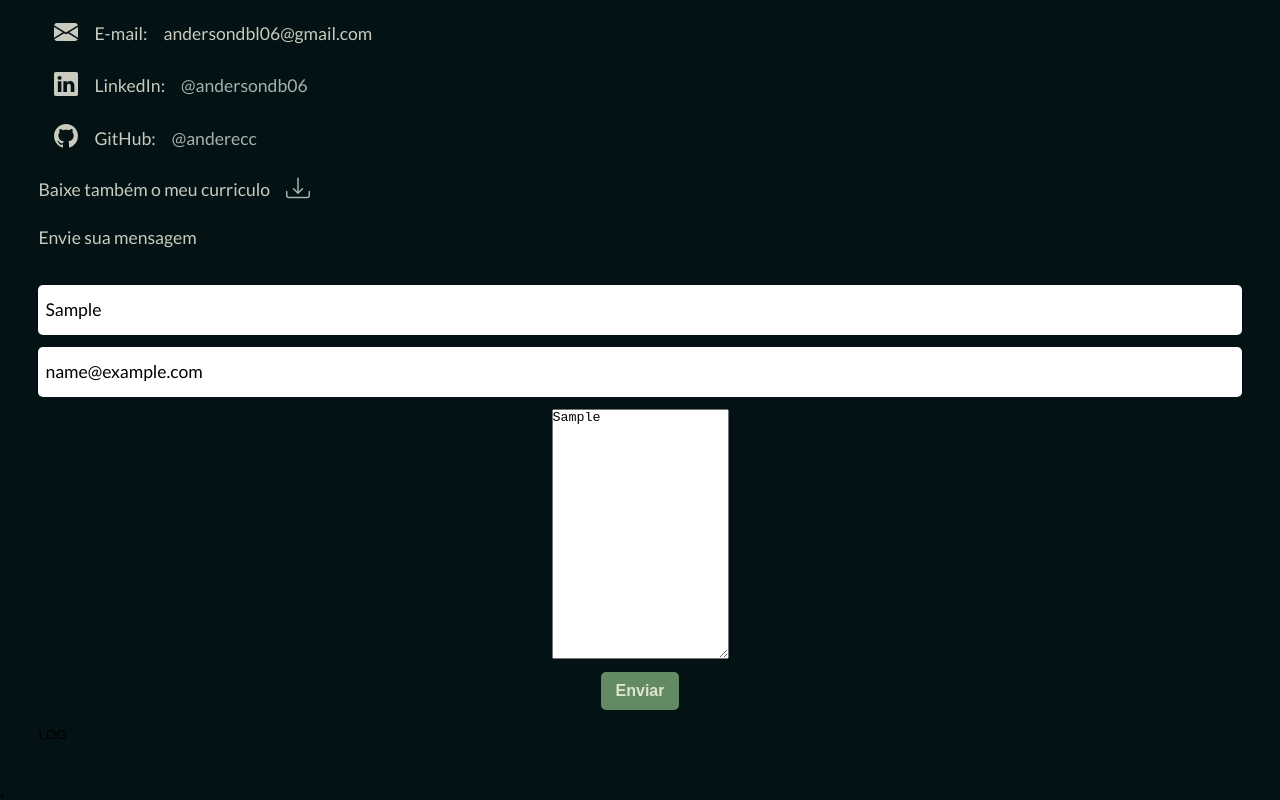
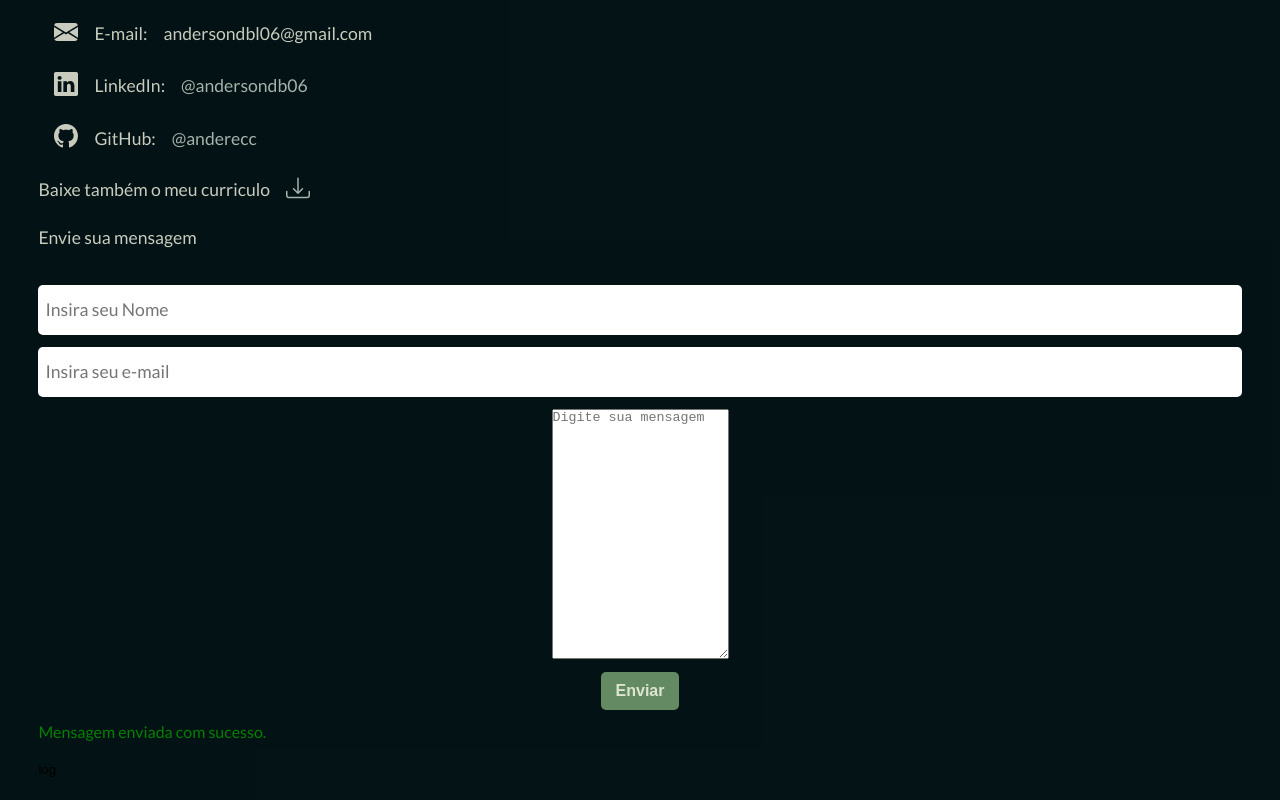
Before and after one commit to anderecc/portfolio-next, a Next.js app: page /contato in a window 1280 px wide. Both pictures are taken after typing "Sample", "name@example.com", "Sample" into the empty fields and a click on the button "Enviar". Shown: the part 269-1069 px from the top of the page. Built offline with nearby package versions, Linux system fonts and the light colour scheme; no server answers.

Commit message:
add validate form

```diff
--- a/package.json
+++ b/package.json
@@ -10,6 +10,7 @@
   },
   "dependencies": {
     "dotenv": "^16.0.3",
+    "email-validator": "^2.0.4",
     "jspdf": "^2.5.1",
     "next": "12.2.4",
     "nodemailer": "^6.9.1",
@@ -21,5 +22,4 @@
     "eslint": "8.21.0",
     "eslint-config-next": "12.2.4"
   }
-
 }
--- a/src/components/Letra.jsx
+++ b/src/components/Letra.jsx
@@ -5,7 +5,7 @@ export default function Letra(props) {
         <span
             className={`${styles.letra} ${
                 props.menu ? styles.LetrasMenu : ''
-            } ${props.loading ? styles.LetrasLoading : ''}`}
+            } ${props.loading ? styles.LetrasLoading : styles.LetrasMenu}`}
             style={props.style}
         >
             {props.letra}
--- /dev/null
+++ b/src/functions/downloadCr.js
@@ -0,0 +1,14 @@
+let downloadCr = () => {
+    return fetch('/images/cr/crAnderson.pdf').then((response) => {
+        response.blob().then((blob) => {
+            // Creating new object of PDF file
+            const fileURL = window.URL.createObjectURL(blob);
+            // Setting various property values
+            let alink = document.createElement('a');
+            alink.href = fileURL;
+            alink.download = 'crAnderson.pdf';
+            alink.click();
+        });
+    });
+};
+export default downloadCr;
--- /dev/null
+++ b/src/functions/sendEmail.js
@@ -0,0 +1,40 @@
+let sendEmail = (values, dispatch, setMessage, setLoadingReq, setEmail) => {
+    dispatch(setLoadingReq(true));
+    let { name, email, message } = values;
+    return fetch('/api/sendEmail', {
+        method: 'POST',
+        headers: {
+            'Content-Type': 'application/json',
+        },
+        body: JSON.stringify({
+            name,
+            email,
+            message,
+        }),
+    })
+        .then((res) => {
+            dispatch(setLoadingReq(false));
+            dispatch(
+                setMessage('SET_MESSAGE_SUCCESS', {
+                    send: 'Mensagem enviada com sucesso.',
+                })
+            );
+            dispatch(
+                setEmail({
+                    name: '',
+                    email: '',
+                    message: '',
+                })
+            );
+        })
+        .catch((err) => {
+            dispatch(
+                setMessage(
+                    'SET_MESSAGE_ERROR',
+                    'Ocorreu algum erro inesperado.'
+                )
+            );
+        });
+};
+
+export default sendEmail;
--- a/src/pages/contato.jsx
+++ b/src/pages/contato.jsx
@@ -1,3 +1,4 @@
+import { validate } from 'email-validator';
 import Link from 'next/link';
 import { useContext, useEffect, useState } from 'react';
 
@@ -15,14 +16,70 @@ import { AppContext } from '../context';
 import styles from '../styles/Contato.module.sass';
 
 export default function Contato(props) {
-    let { state, handleSetValuesSendEmail, sendEmail, handleDownloadCr } =
-        useContext(AppContext);
+    let {
+        state,
+        handleSetValuesSendEmail,
+        handleSendEmail,
+        handleDownloadCr,
+        handleSetMessage,
+    } = useContext(AppContext);
+
+    let handleGetName = (e) => {
+        if (e.target.value !== 0 && e.target.value.trim()) {
+            handleSetValuesSendEmail({
+                ...state.sendEmail,
+                name: e.target.value,
+            });
+            handleSetMessage('SET_MESSAGE_ERROR', {
+                name: '',
+            });
+        } else {
+            handleSetMessage('SET_MESSAGE_ERROR', {
+                name: 'Digite um nome válido.',
+            });
+        }
+    };
+    let handleGetEmail = (e) => {
+        if (validate(e.target.value) && e.target.value.trim()) {
+            handleSetValuesSendEmail({
+                ...state.sendEmail,
+                email: e.target.value,
+            });
+            handleSetMessage('SET_MESSAGE_ERROR', {
+                email: '',
+            });
+        } else {
+            handleSetMessage('SET_MESSAGE_ERROR', {
+                email: 'Digite um email válido.',
+            });
+        }
+    };
+    let handleGetMessage = (e) => {
+        if (e.target.value !== 0 && e.target.value.trim()) {
+            handleSetValuesSendEmail({
+                ...state.sendEmail,
+                message: e.target.value,
+            });
+            handleSetMessage('SET_MESSAGE_ERROR', {
+                message: '',
+            });
+        } else {
+            handleSetMessage('SET_MESSAGE_ERROR', {
+                message: 'Digite alguma mensagem.',
+            });
+        }
+    };
 
     return (
         <div className="layout">
             <Header contato></Header>
             {state.loading ? (
                 <Loading letras="Contato" />
+            ) : state.loadingReq ? (
+                <Loading
+                    letras="Enviando"
+                    loadingReq={state.loadingReq}
+                ></Loading>
             ) : (
                 <Content>
                     <h1 className={styles.h1}>Entre em contato</h1>
@@ -73,57 +130,65 @@ export default function Contato(props) {
                                     type="name"
                                     name="name"
                                     id={styles.email}
-                                    onChange={(e) =>
-                                        handleSetValuesSendEmail(e, {
-                                            name: e.target.value,
-                                        })
-                                    }
+                                    onChange={handleGetName}
                                     placeholder="Insira seu Nome"
                                 />
+                                {state.message.error.name ? (
+                                    <label className="message error">
+                                        {state.message.error.name}
+                                    </label>
+                                ) : (
+                                    <></>
+                                )}
+
                                 <input
                                     type="email"
                                     name="email"
                                     id={styles.email}
-                                    onChange={(e) =>
-                                        handleSetValuesSendEmail(e, {
-                                            ...state.sendEmail,
-                                            email: e.target.value,
-                                        })
-                                    }
+                                    onChange={handleGetEmail}
                                     placeholder="Insira seu e-mail"
                                 />
+                                {state.message.error.email ? (
+                                    <label className="message error">
+                                        {state.message.error.email}
+                                    </label>
+                                ) : (
+                                    <></>
+                                )}
 
                                 <textarea
                                     type="text"
                                     id={styles.mensagem}
-                                    onChange={(e) =>
-                                        handleSetValuesSendEmail(e, {
-                                            ...state.sendEmail,
-                                            message: e.target.value,
-                                        })
-                                    }
+                                    onChange={handleGetMessage}
                                     placeholder="Digite sua mensagem"
                                 />
+                                {state.message.error.message ? (
+                                    <label className="message error">
+                                        {state.message.error.message}
+                                    </label>
+                                ) : (
+                                    <></>
+                                )}
                                 <button
                                     className={styles.buttonEnviar}
                                     onClick={(e) =>
-                                        sendEmail(e, state.sendEmail)
+                                        handleSendEmail(e, state.sendEmail)
                                     }
                                 >
                                     Enviar
                                 </button>
                             </form>
-                            <button
-                                onClick={
-                                    () =>
-                                        console.log(
-                                            process.env.NEXT_PUBLIC_USER_MAIL
-                                        ) // remove this after you've confirmed it is working
-                                }
-                            >
-                                LOG
-                            </button>
+                            {state.message.success.send ? (
+                                <label className="message success">
+                                    {state.message.success.send}
+                                </label>
+                            ) : (
+                                <></>
+                            )}
                         </div>
+                        <button onClick={() => console.log(state.sendEmail)}>
+                            log
+                        </button>
                     </section>
                 </Content>
             )}
--- a/src/store/reducers/index.jsx
+++ b/src/store/reducers/index.jsx
@@ -2,11 +2,16 @@ export let initialState = {
     theme: 1,
     menuOpen: false,
     loading: true,
+    loadingReq: false,
     projetos: [],
     sendEmail: {
-        nome: '',
+        name: '',
         email: '',
         message: '',
+    },
+    message: {
+        success: {},
+        error: {},
     },
 };
 
@@ -19,12 +24,32 @@ let reducer = (state, action) => {
                 ...state,
                 loading: action.payload,
             };
+        case 'SET_LOADING_REQ':
+            return {
+                ...state,
+                loadingReq: action.payload,
+            };
         case 'SET_MENU_OPEN_OR_CLOSE':
             return { ...state, menuOpen: action.payload };
 
         case 'SET_VALUES_SEND_EMAIL':
             return { ...state, sendEmail: action.payload };
-
+        case 'SET_MESSAGE_ERROR':
+            return {
+                ...state,
+                message: {
+                    ...state.message,
+                    error: { ...state.message.error, ...action.payload },
+                },
+            };
+        case 'SET_MESSAGE_SUCCESS':
+            return {
+                ...state,
+                message: {
+                    ...state.message,
+                    success: { ...state.message.success, ...action.payload },
+                },
+            };
         default:
             return { ...state };
     }
--- a/src/styles/globals.sass
+++ b/src/styles/globals.sass
@@ -47,25 +47,23 @@ input
   &:focus
     border-color: #648a64
 
-.space
-  background-image: url('../../public/images/spaceMobile.jpg')
-
-.sneaker
-  background-image: url('../../public/images/sneakerMobile.jpg')
-
-.potions
-  background-image: url('../../public/images/potionsMobile.png')
-
-.electrum
-  background-image: url('../../public/images/electrumMobile.png')
-
-.quizapp
-  background-image: url('../../public/images/quizappMobile.png')
-.calculadora
-  background-image: url('../../public/images/calcMobile.png')
-
 .project-title
   @include h1
   @include flex-center
   text-align: center
   justify-content: center
+
+.message
+  font-family: $fontText
+  font-size: 1rem
+  display: flex
+  align-items: center
+  justify-content: flex-start
+  width: 100%
+  margin-bottom: 1rem
+
+.error
+  color: red
+
+.success
+  color: green
```
Also changed, not shown: src/components/Loading.jsx (+5 -2 lines), src/context/index.jsx (+18 -33 lines), src/store/actions/index.jsx (+8 -2 lines), 1 other file (tests, documents, lock files or other folders).
